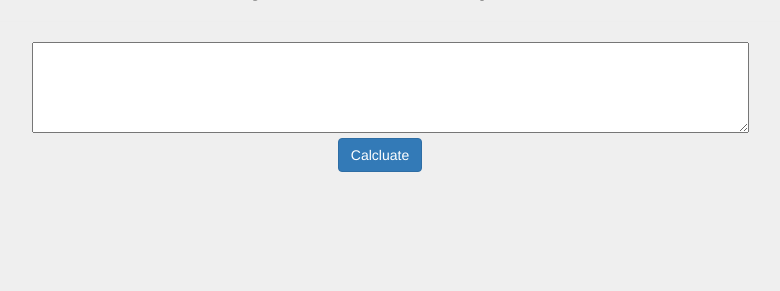
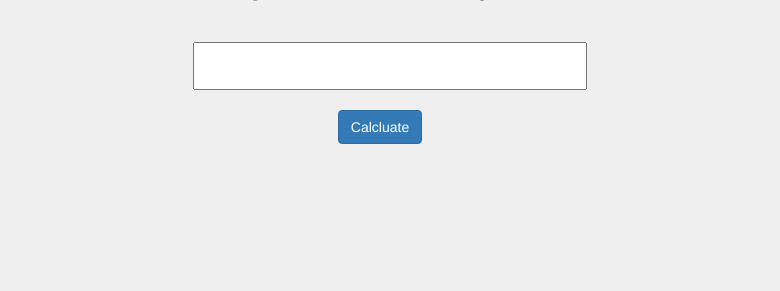
Before and after one commit to anoopkverma/Mathematical-Expression-Evaluator, a Django app: page /app_calculator/ in a window 1280 px wide. Shown: the part 59-350 px from the top of the page, without its empty margins (250-1030 px from the left). Run offline with Django 3.2, Linux system fonts and the light colour scheme; some libraries are stand-ins or nearby versions.

Commit message:
New updates

```diff
--- a/app_calculator/views.py
+++ b/app_calculator/views.py
@@ -54,6 +54,8 @@ class Parser:
             self.exp()
             if self.look<self.length and self.tokens[self.look]==')':
                 self.match()
+            else:
+                self.look=100000000
         else:
             self.match()
 
--- a/templates/calculator.html
+++ b/templates/calculator.html
@@ -4,7 +4,7 @@
   <h1>Enter your maths expression:</h1><hr>
   <form class="" action="/app_calculator/" method="post">
     {% csrf_token %}
-    <textarea name="expression" rows="2" cols="40" style="font-size:30px;" type="text" value=""></textarea><br>
+    <input name="expression" rows="2" cols="40" style="font-size:30px;" type="text" value=""><br><br>
     <div class="">
       <button type="submit" name="Submit" value="submit"style="text-align:center;margin-right:20px;" class="btn btn-primary">Calcluate</button>
 
```
